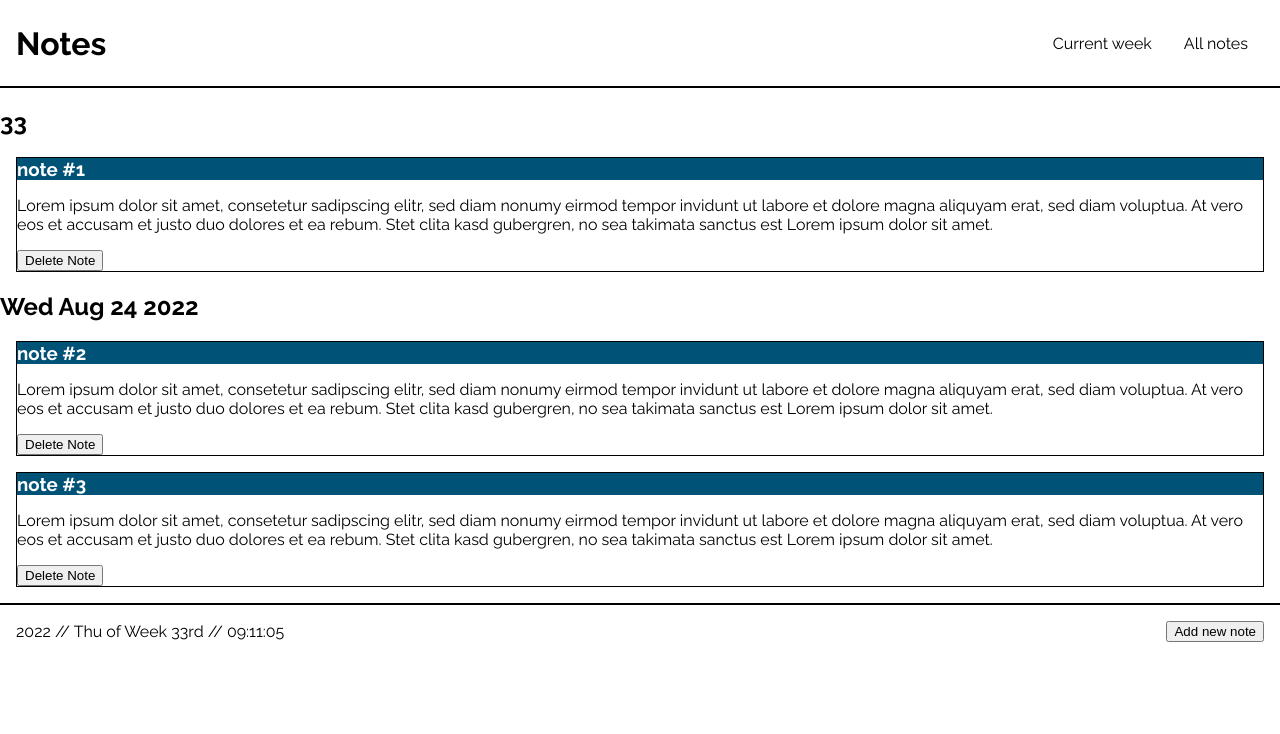
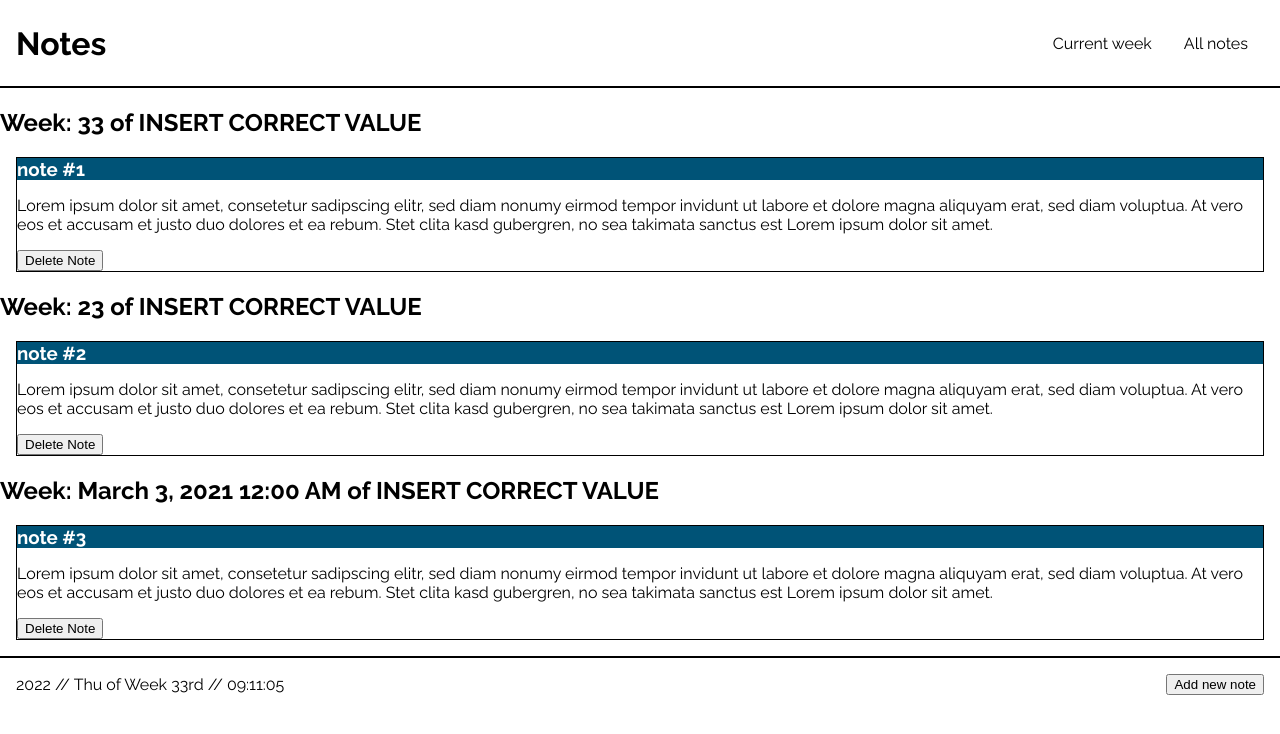
Before and after one commit to yannhn/notes, a React (Create React App) app: page /all in a window 1280 px wide. Shown: the top 734 px of the page. Built offline with nearby package versions, Linux system fonts and the light colour scheme.

Commit message:
fix date input

```diff
--- a/src/components/InputNewNote/InputNote/InputNote.js
+++ b/src/components/InputNewNote/InputNote/InputNote.js
@@ -1,4 +1,5 @@
 import moment from "moment";
+
 import { nanoid } from "nanoid";
 import { useState } from "react";
 import useStore from "../../../hooks/useStore";
@@ -6,10 +7,7 @@ import useStore from "../../../hooks/useStore";
 export default function InputNote() {
   const [newTitle, setNewTitle] = useState("");
   const [newBody, setNewBody] = useState("");
-  const [newDate, setNewDate] = useState(moment().format("WW"));
-
-  //FIXME: IT ALWAYS GRABS THE ACTUAL WEEK -> THIS HAS TO BE UPDATED
-  //TODO: DELETE INPUT FOR DATE
+  const [newDate, setNewDate] = useState("");
 
   const addNote = useStore((state) => state.addNote);
 
--- a/src/components/Note/NoteHistory/NoteHistory.js
+++ b/src/components/Note/NoteHistory/NoteHistory.js
@@ -1,4 +1,5 @@
 // import { useState } from "react";
+import moment from "moment";
 import useStore from "../../../hooks/useStore";
 import NoteItem from "../NoteItem/NoteItem";
 
@@ -8,13 +9,15 @@ export default function NoteHistory() {
   const dates = notes.map((note) => note.date);
   const uniqueDates = [...new Set(dates)];
 
+  const today = moment().format("WW");
+
   return (
     <>
       {uniqueDates
         .sort((a, b) => new Date(b) - new Date(a))
         .map((date) => (
           <section key={date}>
-            <h2>{date}</h2>
+            <h2>Week: {date} of INSERT CORRECT VALUE</h2>
             {notes
               .filter((note) => note.date === date)
               .map((note) => (
--- a/src/hooks/useStore.js
+++ b/src/hooks/useStore.js
@@ -19,13 +19,13 @@ const useStore = create((set) => {
         id: nanoid(),
         title: "note #2",
         body: "Lorem ipsum dolor sit amet, consetetur sadipscing elitr, sed diam nonumy eirmod tempor invidunt ut labore et dolore magna aliquyam erat, sed diam voluptua. At vero eos et accusam et justo duo dolores et ea rebum. Stet clita kasd gubergren, no sea takimata sanctus est Lorem ipsum dolor sit amet.",
-        date: new Date("August 24, 2022").toDateString(),
+        date: moment("2022.06.06", "YYYY.MM.DD").format("WW"),
       },
       {
         id: nanoid(),
         title: "note #3",
         body: "Lorem ipsum dolor sit amet, consetetur sadipscing elitr, sed diam nonumy eirmod tempor invidunt ut labore et dolore magna aliquyam erat, sed diam voluptua. At vero eos et accusam et justo duo dolores et ea rebum. Stet clita kasd gubergren, no sea takimata sanctus est Lorem ipsum dolor sit amet.",
-        date: new Date("August 24, 2022").toDateString(),
+        date: moment("2021.03.03", "YYYY.MM.DD").format("LLL"),
       },
     ],
     addNote: ({ title, body, date }) => {
```
